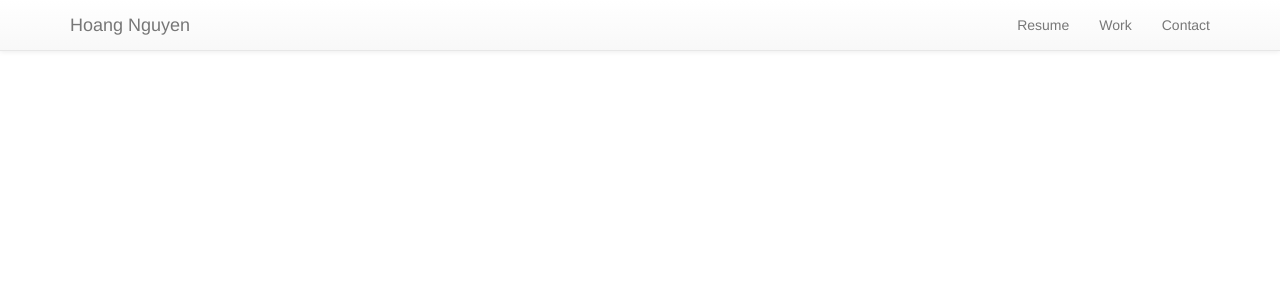
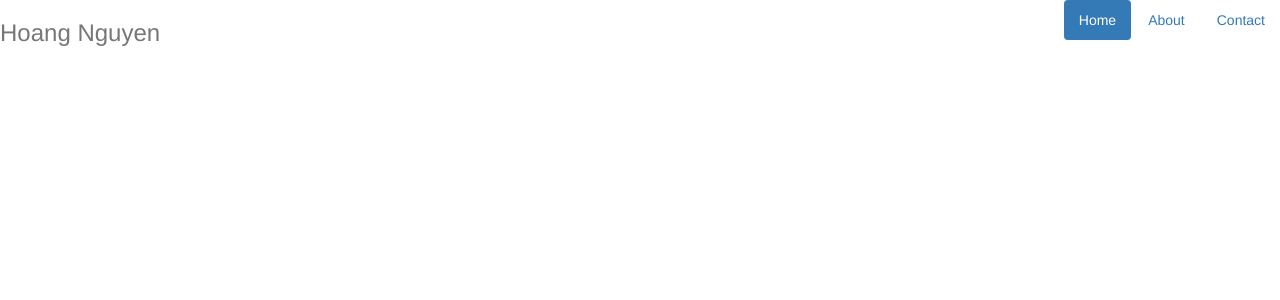
Before and after one commit to hvn92/hvn92.github.io, a Jekyll site: the page built from index.html, in a window 1280 px wide. Shown: the top 300 px of the page. Built offline with Jekyll 4.4.1, drawn with Linux system fonts in a browser that asks for light colours; nearby versions of some CDN libraries.

Commit message:
Change header

```diff
--- a/_includes/head.html
+++ b/_includes/head.html
@@ -2,7 +2,8 @@
   <meta charset="utf-8">
   <meta http-equiv="X-UA-Compatible" content="IE=edge">
   <meta name="viewport" content="width=device-width, initial-scale=1, user-scalabe=no">
-  <meta name="description" content="A Web Presence for Hoang Viet Nguyen">
+  <meta name="description" content="Hoang Nguyen's Personal Webpage">
+  <meta name="author" content="Hoang Nguyen">
   <title>Hoang Nguyen</title>
   <!-- Latest compiled and minified CSS -->
   <link rel="stylesheet" href="https://maxcdn.bootstrapcdn.com/bootstrap/3.3.6/css/bootstrap.min.css" integrity="sha384-1q8mTJOASx8j1Au+a5WDVnPi2lkFfwwEAa8hDDdjZlpLegxhjVME1fgjWPGmkzs7" crossorigin="anonymous">
--- a/_includes/header.html
+++ b/_includes/header.html
@@ -1,24 +1,10 @@
-<nav class="navbar navbar-default navbar-fixed-top">
-  <div class="container">
-    <!-- Brand and toggle get grouped for better mobile display -->
-    <div class="navbar-header page-scroll">
-      <button type="button" class="navbar-toggle" data-toggle="collapse" data-target="#bs-example-navbar-collapse-1">
-        <span class="sr-only">Toggle navigation</span>
-        <span class="icon-bar"></span>
-        <span class="icon-bar"></span>
-        <span class="icon-bar"></span>
-      </button>
-      <a class="navbar-brand" href="#">Hoang Nguyen</a>
-    </div>
-
-    <!-- Collect the nav links, forms, and other content for toggling -->
-    <div class="collapse navbar-collapse" id="bs-example-navbar-collapse-1">
-      <ul class="nav navbar-nav navbar-right">
-        <li class="hidden"><a href="#"></a></li>
-        <li class="page-scroll"><a href="#">Resume</a></li>
-        <li class="page-scroll"><a href="#">Work</a></li>
-        <li class="page-scroll"><a href="#">Contact</a></li>
-      </ul>
-    </div><!-- /.navbar-collapse -->
-  </div><!-- /.container -->
-</nav>
+<div class="header clearfix">
+  <nav>
+    <ul class="nav nav-pills pull-right">
+      <li role="presentation" class="active"><a href="#">Home</a></li>
+      <li role="presentation"><a href="#">About</a></li>
+      <li role="presentation"><a href="#">Contact</a></li>
+    </ul>
+  </nav>
+  <h3 class="text-muted">Hoang Nguyen</h3>
+</div>
```
